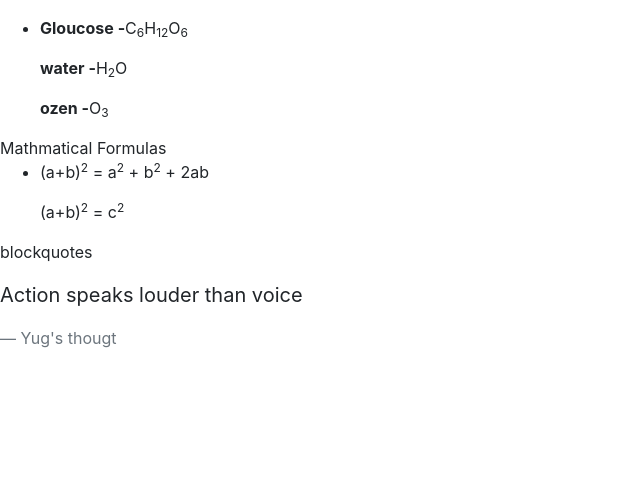
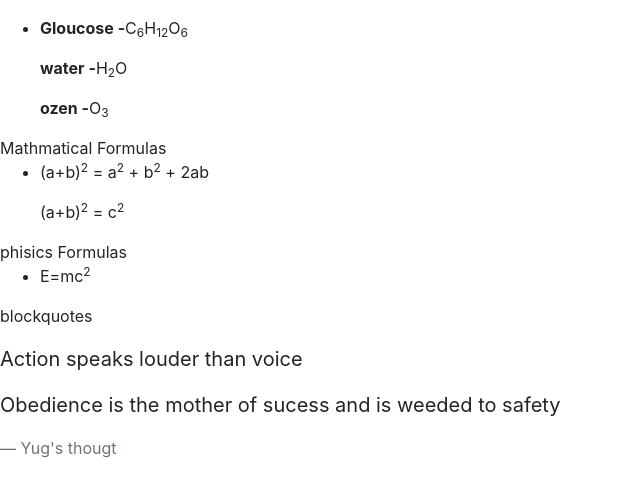
Before and after one commit to yug886/html-class-work, a plain HTML site: page typograph.html in a window 1280 px wide. Shown: the part 210-706 px from the top of the page, without its empty margins (0-640 px from the left). Drawn offline with nearby package versions, Linux system fonts and the light colour scheme.

Commit message:
Add files via upload

```diff
--- a/typograph.html
+++ b/typograph.html
@@ -4,9 +4,10 @@
         <title>typo</title>
         <meta charset="utf-8">
         <meta name="viewport" content="width=divice-width,initial-scale=1.0">
-        <link rel="stylesheet" href="https://stackpath.bootstrapcdn.com/bootstrap/4.3.1/css/bootstrap.min.css">
+                <link rel="stylesheet" href="https://stackpath.bootstrapcdn.com/bootstrap/4.3.1/css/bootstrap.min.css">
 
         <script src="https://stackpath.bootstrapcdn.com/bootstrap/4.3.1/js/bootstrap.min.js">
+
 
         </script>
         </head>
@@ -33,11 +34,20 @@
                         <p>  (a+b)<sup>2</sup> = c<sup>2</sup> </p>
                     </li>
                 </ul>
+                phisics Formulas
+                <ul>
+                    <li>
+                        <p>E=mc<sup>2</sup></p>
+                    </li>
+                </ul>
+
                 <p>blockquotes</p>
                 <blockquote class="blockquote">
                     <p>Action speaks louder than voice</p>
+                    <p>Obedience is the mother of sucess and is weeded to safety</p>
                     <footer class="blockquote-footer">Yug's thougt</footer>
                 </blockquote>
+
         </body>
     </head>
 </html>
```
